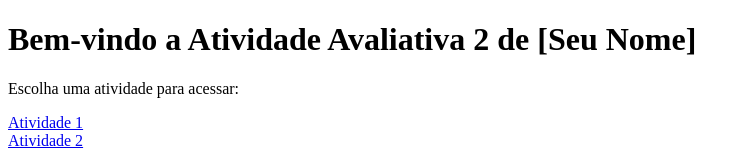
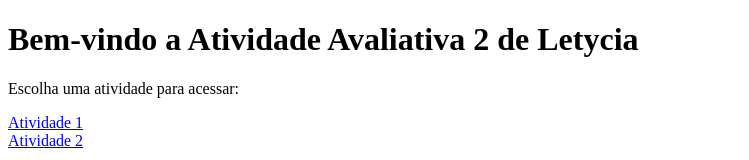
Before and after one commit to Letycia381/Disciplina_Tecnologia_web_2025, a plain HTML site: page index.html in a window 1280 px wide. Shown: the top 160 px of the page, without its empty margins (0-749 px from the left). Drawn offline with Linux system fonts and the light colour scheme.

Commit message:
Atividade_3

```diff
--- a/index.html
+++ b/index.html
@@ -6,7 +6,7 @@
     <title>Página Inicial da Atividade Avaliativa 2</title>
 </head>
 <body>
-    <h1>Bem-vindo a Atividade Avaliativa 2 de [Seu Nome]</h1>
+    <h1>Bem-vindo a Atividade Avaliativa 2 de Letycia</h1>
     <p>Escolha uma atividade para acessar:</p>
     <p>
         <a href="Atividade_1/Atividade1.html">Atividade 1</a><br>
```
